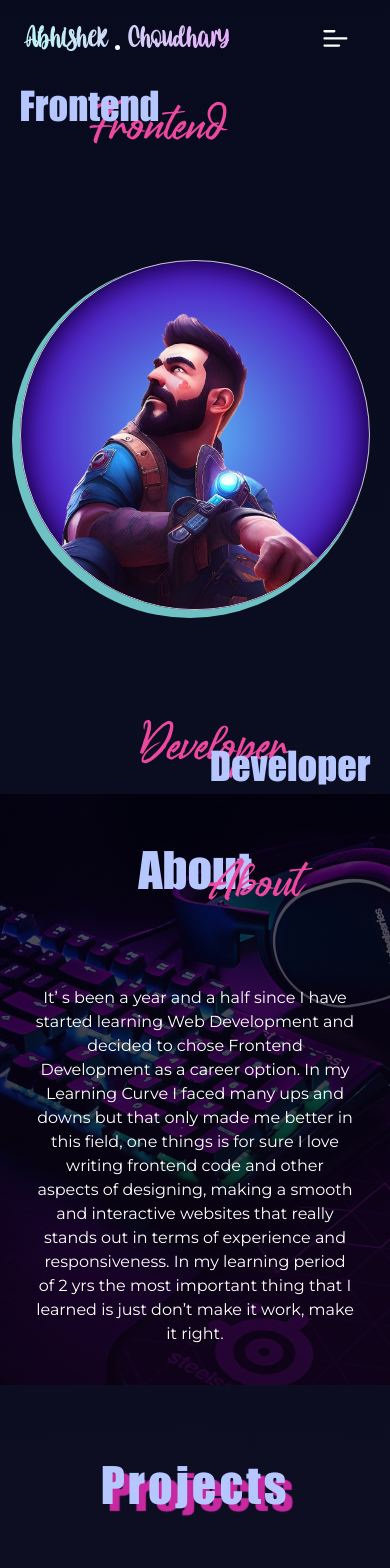
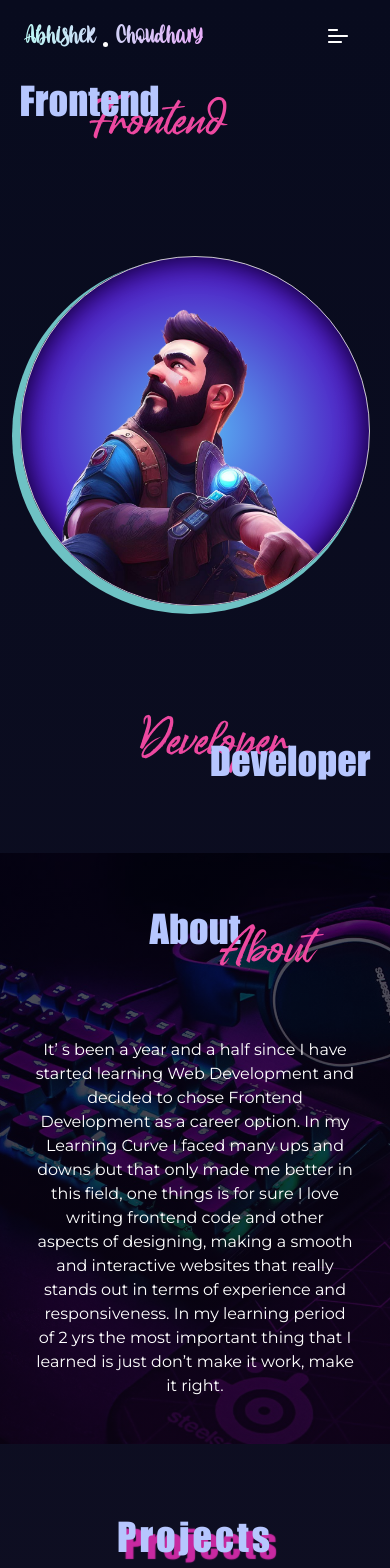
Before and after one commit to dazzlerabhi30800/portfolio-website-2, a React (Vite) app: page / in a window 390 px wide. Shown: the top 1568 px of the page. Built offline with nearby package versions, Linux system fonts and the light colour scheme.

Commit message:
fixed font issues in footer

```diff
--- a/src/App.css
+++ b/src/App.css
@@ -160,5 +160,18 @@ main {
 }
 
 section > h2 {
-  font-size: clamp(3rem, 3vw + 2px, 5.5rem);
+  font-size: clamp(2.4rem, 3.5vw + 2px, 5.5rem);
 }
+
+
+
+.dot {
+  height: var(--dot-height);
+  width: var(--dot-width);
+  margin: 0 8px;
+  display: block;
+  position: relative;
+  top: 9px;
+  border-radius: 50%;
+  background: white;
+}
--- a/src/Components/About.jsx
+++ b/src/Components/About.jsx
@@ -2,7 +2,7 @@ import React from "react";
 
 export const About = () => {
   return (
-    <section className="section--wrapper about--section" id="about">
+    <section className="section--wrapper about--section mt-10 md:mt-0" id="about">
       <h2 data-aos="fade-left" className="heading--cursive">
         About <span className="shadow--font">About</span>
       </h2>
--- a/src/Components/Footer.jsx
+++ b/src/Components/Footer.jsx
@@ -4,7 +4,7 @@ export const Footer = () => {
   return (
     <div className="footer--wrapper">
       <div className="footer--container">
-        <h1>
+        <h1 className="footer--heading">footer
           Abhishek<span className="dot"></span>
           <span>Choudhary</span>
         </h1>
--- a/src/Components/Styles/About.css
+++ b/src/Components/Styles/About.css
@@ -23,7 +23,6 @@
   background-attachment: fixed;
   background-size: cover;
   transition: 0.3s linear;
-  margin-top: 0rem;
 }
 
 .about--section::after {
--- a/src/Components/Styles/Footer.css
+++ b/src/Components/Styles/Footer.css
@@ -44,6 +44,18 @@
   gap: 4rem;
   padding: 2rem 0;
   justify-content: center;
+  align-items: center;
+}
+.footer--heading {
+  font-weight: 700;
+  font-family: var(--font-Christmas);
+  font-size: clamp(1.4rem, 2.5vw, 1.7rem);
+  background: linear-gradient(to left, #e7adf9, #bbf7f4);
+
+  -webkit-background-clip: text;
+  -webkit-text-fill-color: transparent;
+  background-clip: text;
+  display: flex;
   align-items: center;
 }
 
--- a/src/Components/Styles/Navbar.css
+++ b/src/Components/Styles/Navbar.css
@@ -13,10 +13,9 @@ nav {
 nav > h1 {
   font-weight: 700;
   font-family: var(--font-Christmas);
-  font-size: clamp(1.4rem, 2.5vw, 1.7rem);
+  font-size: clamp(1.2rem, 2.5vw, 1.7rem);
   background: linear-gradient(to left, #e7adf9, #bbf7f4);
-  -webkit-background-clip: text;
-  -webkit-text-fill-color: transparent;
+  -webkit-background-clip: text; -webkit-text-fill-color: transparent;
   background-clip: text;
   display: flex;
   align-items: center;
@@ -27,21 +26,11 @@ nav > h1 {
   outline: none;
   padding: 8px 1rem;
   background: transparent;
-  font-size: 1.8rem;
+  font-size: 1.5rem;
   align-self: center;
   color: #fff;
 }
 
-.dot {
-  height: var(--dot-height);
-  width: var(--dot-width);
-  margin: 0 8px;
-  display: block;
-  position: relative;
-  top: 9px;
-  border-radius: 50%;
-  background: white;
-}
 
 .nav--links {
   position: fixed;
```
